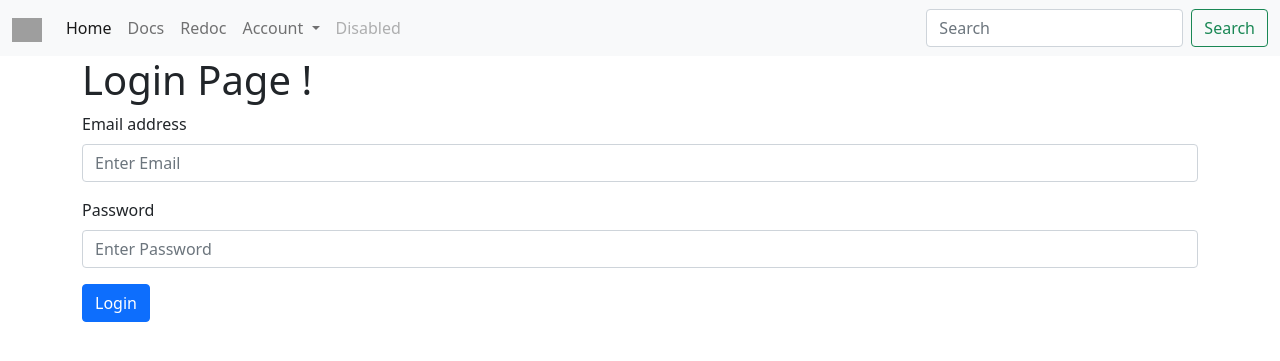
After one commit to Sumanshu-Nankana/FastAPI, a FastAPI app: page /login in a window 1280 px wide. The commit adds this page. Shown: the top 361 px of the page. Run offline with FastAPI, Linux system fonts and the light colour scheme; parts of the project's set-up code (start-up, migrations or seed data) failed here and were passed over; grey boxes are pictures that could not be loaded.

Commit message:
Login Page

```diff
--- /dev/null
+++ b/backend/templates/auth/login.html
@@ -0,0 +1,34 @@
+{% extends 'shared/base.html' %}
+
+{% block title %}
+	<title>Login Page</title>
+{% endblock %}
+
+{% block content %}
+	<div class="container">
+		<h1>Login Page ! </h1>
+
+		{% for error in errors %}
+			<div class="alert alert-danger" role="alert">
+				{{ error }}
+			</div>
+		{% endfor %}
+
+		{% if msg %}
+			<div class="alert alert-success" role="alert">
+				  {{msg}}
+			</div>
+		{% endif %}
+		<form method="POST">
+  			<div class="mb-3">
+    			<label for="email" class="form-label">Email address</label>
+    			<input type="email" required class="form-control" name="email"  aria-describedby="emailHelp" placeholder="Enter Email">
+  			</div>
+  			<div class="mb-3">
+    			<label for="password" class="form-label">Password</label>
+    			<input type="password" required class="form-control" name="password" placeholder="Enter Password">
+  			</div>
+ 	 		<button type="submit" class="btn btn-primary">Login</button>
+		</form>
+	</div>
+{% endblock %}
--- a/backend/templates/components/navbar.html
+++ b/backend/templates/components/navbar.html
@@ -23,7 +23,7 @@
           </a>
           <ul class="dropdown-menu" aria-labelledby="navbarDropdown">
             <li><a class="dropdown-item" href="/register/">Register</a></li>
-            <li><a class="dropdown-item" href="#">Another action</a></li>
+            <li><a class="dropdown-item" href="/login">Login</a></li>
             <li><hr class="dropdown-divider"></li>
             <li><a class="dropdown-item" href="#">Something else here</a></li>
           </ul>
--- a/backend/webapps/base.py
+++ b/backend/webapps/base.py
@@ -1,8 +1,10 @@
 from fastapi import APIRouter
 from webapps.jobs import route_jobs
 from webapps.users import route_users
+from webapps.auth import route_login
 
 api_router = APIRouter(include_in_schema=False)
 
 api_router.include_router(route_jobs.router, tags=["homepage"])
 api_router.include_router(route_users.router, tags=["users"])
+api_router.include_router(route_login.router, tags=["Auth"])
--- a/learn/main.py
+++ b/learn/main.py
@@ -8,6 +8,7 @@ from sqlalchemy.orm import Session
 from routers import users, items, login
 from webapps.routers import items as web_items
 from webapps.routers import users as web_users
+from webapps.routers import auth as web_auth
 from fastapi.staticfiles import StaticFiles
 
 
@@ -40,3 +41,4 @@ app.include_router(items.router)
 app.include_router(login.router)
 app.include_router(web_items.router)
 app.include_router(web_users.router)
+app.include_router(web_auth.router)
--- a/learn/templates/navbar.html
+++ b/learn/templates/navbar.html
@@ -23,7 +23,7 @@
           </a>
           <ul class="dropdown-menu" aria-labelledby="navbarDropdown">
             <li><a class="dropdown-item" href="/register">Register</a></li>
-            <li><a class="dropdown-item" href="#">Another action</a></li>
+            <li><a class="dropdown-item" href="/login">Login</a></li>
             <li><hr class="dropdown-divider"></li>
             <li><a class="dropdown-item" href="#">Something else here</a></li>
           </ul>
```
Also changed, not shown: backend/webapps/auth/forms.py (added, +25 -0 lines), backend/webapps/auth/route_login.py (added, +9 -0 lines), learn/templates/login.html (added, +22 -0 lines), learn/webapps/routers/auth.py (added, +9 -0 lines).
